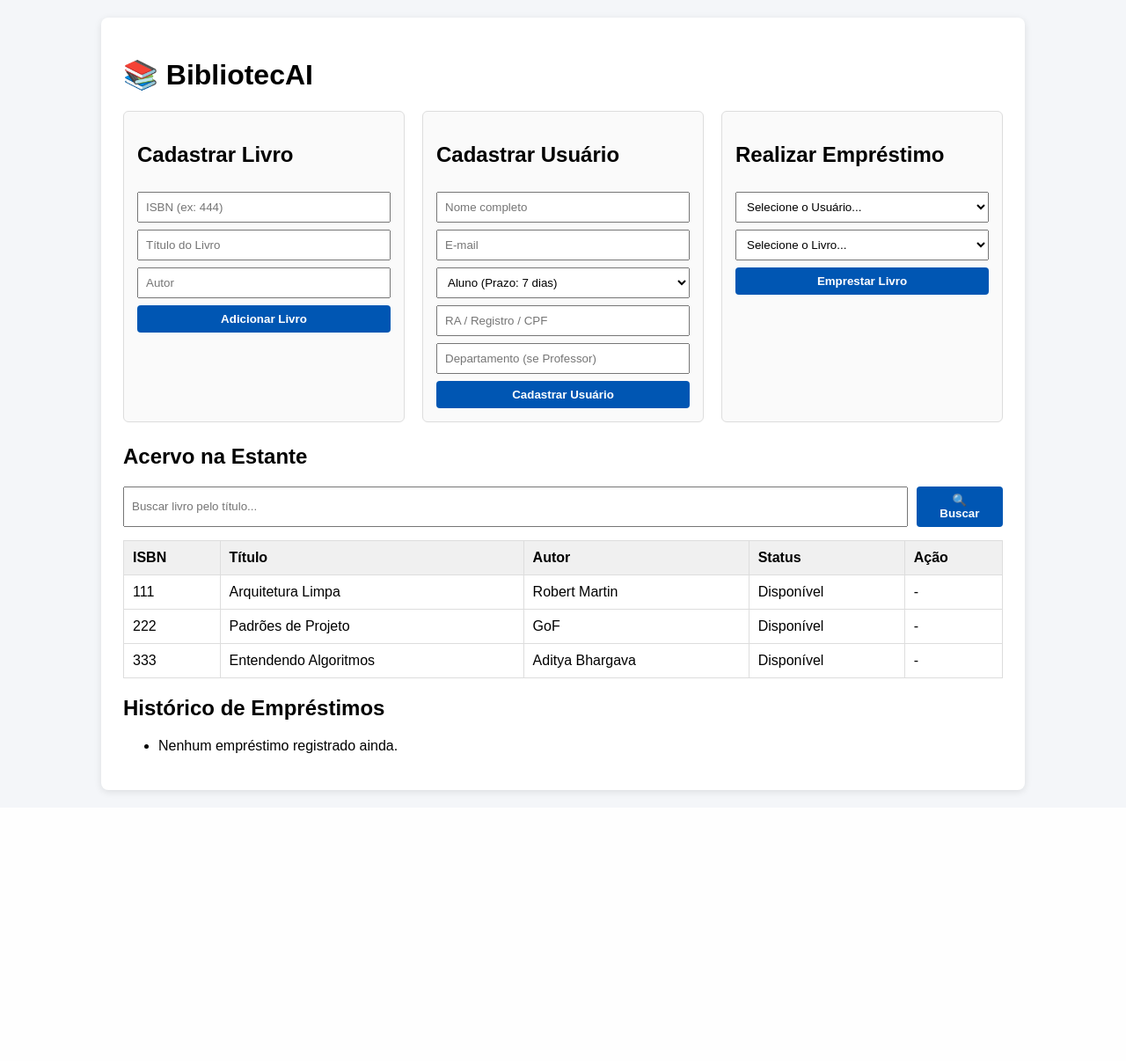
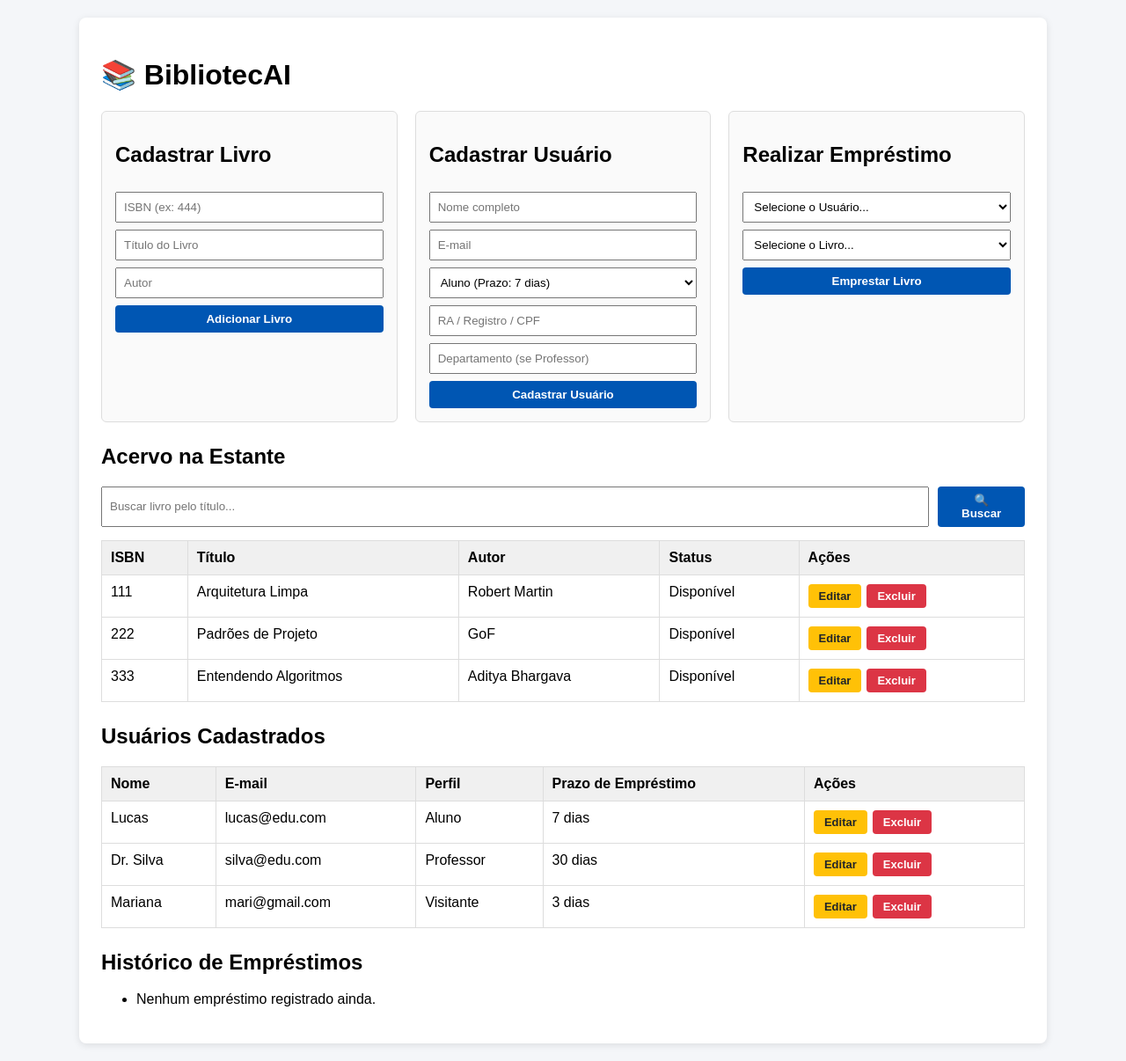
Before and after one commit to lvgoncalves1/POO_UNISANTOS, a Flask app: page / in a window 1280 px wide. Shown: the whole page at 88% size. Before the commit the page ends 905 px from the top, so only its background shows below. Run offline with Flask 3, Linux system fonts and the light colour scheme.

Commit message:
feat: adiciona operacoes de update e delete (CRUD completo) para livros e usuarios

```diff
--- a/controllers/biblioteca_controller.py
+++ b/controllers/biblioteca_controller.py
@@ -6,40 +6,6 @@ from services import BibliotecaService
 class BibliotecaController:
     def __init__(self, service: BibliotecaService) -> None:
         self._service: BibliotecaService = service
-
-    def obter_dados_painel(self) -> dict:
-        return {
-            "nome_biblioteca": self._service.nome_biblioteca,
-            "livros": self._service.listar_livros(),
-            "usuarios": self._service.listar_usuarios(),
-            "emprestimos": self._service.listar_emprestimos(),
-        }
-
-    def criar_livro(self, isbn: str, titulo: str, autor: str) -> str:
-        novo_livro = Livro(isbn.strip(), titulo.strip(), autor.strip())
-        self._service.cadastrar_livro(novo_livro)
-        return f"Livro '{titulo}' cadastrado com sucesso!"
-
-    def criar_usuario(self, nome: str, email: str, tipo: str, doc: str, depto: str = "") -> str:
-        novo_id = uuid4()
-        if tipo == "aluno":
-            usuario = Aluno(novo_id, nome, email, doc)
-        elif tipo == "professor":
-            usuario = Professor(novo_id, nome, email, doc, depto or "Geral")
-        else:
-            usuario = Visitante(novo_id, nome, email, doc)
-        self._service.cadastrar_usuario(usuario)
-        return f"Usuário '{nome}' ({tipo.capitalize()}) cadastrado!"
-
-    def emprestar(self, nome_usuario: str, isbn: str) -> str:
-        emp = self._service.realizar_emprestimo(nome_usuario, isbn)
-        if emp is None:
-            return "Erro: Este livro já está emprestado no momento."
-        return f"Empréstimo realizado! Devolução prevista: {emp.data_prevista.strftime('%d/%m/%Y')}"
-
-    def devolver(self, isbn: str) -> str:
-        self._service.devolver_livro(isbn)
-        return "Livro devolvido com sucesso!"
 
     def obter_dados_painel(self, busca: str = "") -> dict:
         livros = (
@@ -55,3 +21,45 @@ class BibliotecaController:
             "emprestimos": self._service.listar_emprestimos(),
             "termo_busca": busca,
         }
+
+    def criar_livro(self, isbn: str, titulo: str, autor: str) -> str:
+        novo_livro = Livro(isbn.strip(), titulo.strip(), autor.strip())
+        self._service.cadastrar_livro(novo_livro)
+        return f"Livro '{titulo}' cadastrado com sucesso!"
+
+    def editar_livro(self, isbn: str, titulo: str, autor: str) -> str:
+        self._service.atualizar_livro(isbn, titulo, autor)
+        return f"Livro (ISBN: {isbn}) atualizado com sucesso!"
+
+    def excluir_livro(self, isbn: str) -> str:
+        self._service.remover_livro(isbn)
+        return f"Livro (ISBN: {isbn}) excluído com sucesso!"
+
+    def criar_usuario(self, nome: str, email: str, tipo: str, doc: str, depto: str = "") -> str:
+        novo_id = uuid4()
+        if tipo == "aluno":
+            usuario = Aluno(novo_id, nome, email, doc)
+        elif tipo == "professor":
+            usuario = Professor(novo_id, nome, email, doc, depto or "Geral")
+        else:
+            usuario = Visitante(novo_id, nome, email, doc)
+        self._service.cadastrar_usuario(usuario)
+        return f"Usuário '{nome}' ({tipo.capitalize()}) cadastrado!"
+
+    def editar_usuario(self, usuario_id: str, nome: str, email: str) -> str:
+        self._service.atualizar_usuario(usuario_id, nome, email)
+        return f"Dados do usuário '{nome}' atualizados com sucesso!"
+
+    def excluir_usuario(self, usuario_id: str) -> str:
+        self._service.remover_usuario(usuario_id)
+        return "Usuário excluído com sucesso!"
+
+    def emprestar(self, nome_usuario: str, isbn: str) -> str:
+        emp = self._service.realizar_emprestimo(nome_usuario, isbn)
+        if emp is None:
+            return "Erro: Este livro já está emprestado no momento."
+        return f"Empréstimo realizado! Devolução prevista: {emp.data_prevista.strftime('%d/%m/%Y')}"
+
+    def devolver(self, isbn: str) -> str:
+        self._service.devolver_livro(isbn)
+        return "Livro devolvido com sucesso!"
--- a/routes/biblioteca_routes.py
+++ b/routes/biblioteca_routes.py
@@ -21,6 +21,28 @@ def criar_rotas(controller: BibliotecaController) -> Blueprint:
         flash(msg)
         return redirect(url_for("biblioteca.index"))
 
+    @bp.route("/livros/editar/<isbn>", methods=["POST"])
+    def editar_livro(isbn: str):
+        try:
+            msg = controller.editar_livro(
+                isbn,
+                request.form["titulo"],
+                request.form["autor"],
+            )
+            flash(msg)
+        except ValueError as e:
+            flash(f"Erro: {e}")
+        return redirect(url_for("biblioteca.index"))
+
+    @bp.route("/livros/excluir/<isbn>", methods=["POST"])
+    def excluir_livro(isbn: str):
+        try:
+            msg = controller.excluir_livro(isbn)
+            flash(msg)
+        except ValueError as e:
+            flash(f"Erro: {e}")
+        return redirect(url_for("biblioteca.index"))
+
     @bp.route("/usuarios", methods=["POST"])
     def cadastrar_usuario():
         msg = controller.criar_usuario(
@@ -31,6 +53,28 @@ def criar_rotas(controller: BibliotecaController) -> Blueprint:
             request.form.get("departamento", ""),
         )
         flash(msg)
+        return redirect(url_for("biblioteca.index"))
+
+    @bp.route("/usuarios/editar/<usuario_id>", methods=["POST"])
+    def editar_usuario(usuario_id: str):
+        try:
+            msg = controller.editar_usuario(
+                usuario_id,
+                request.form["nome"],
+                request.form["email"],
+            )
+            flash(msg)
+        except ValueError as e:
+            flash(f"Erro: {e}")
+        return redirect(url_for("biblioteca.index"))
+
+    @bp.route("/usuarios/excluir/<usuario_id>", methods=["POST"])
+    def excluir_usuario(usuario_id: str):
+        try:
+            msg = controller.excluir_usuario(usuario_id)
+            flash(msg)
+        except ValueError as e:
+            flash(f"Erro: {e}")
         return redirect(url_for("biblioteca.index"))
 
     @bp.route("/emprestar", methods=["POST"])
--- a/static/style.css
+++ b/static/style.css
@@ -1,33 +1,31 @@
-body
-{ font-family: Arial, sans-serif; background: #f4f6f9; margin: 0; padding: 20px; }
+body { font-family: Arial, sans-serif; background: #f4f6f9; margin: 0; padding: 20px; }
+.container { max-width: 1050px; margin: auto; background: #fff; padding: 25px; border-radius: 8px; box-shadow: 0 2px 8px rgba(0,0,0,0.1); }
+.grid { display: grid; grid-template-columns: repeat(auto-fit, minmax(280px, 1fr)); gap: 20px; margin-bottom: 25px; }
+.card { background: #fafafa; padding: 15px; border: 1px solid #ddd; border-radius: 6px; }
+input, select, button { width: 100%; padding: 8px; margin-top: 8px; box-sizing: border-box; }
+button { background: #0056b3; color: white; border: none; border-radius: 4px; cursor: pointer; font-weight: bold; }
+button:hover { background: #004494; }
+.alerta { background: #e2f0d9; border-left: 5px solid #28a745; padding: 10px; margin-bottom: 20px; }
+table { width: 100%; border-collapse: collapse; margin-bottom: 25px; }
+th, td { border: 1px solid #ddd; padding: 10px; text-align: left; vertical-align: top; }
+th { background: #f0f0f0; }
 
-.container
-{ max-width: 1000px; margin: auto; background: #fff; padding: 25px; border-radius: 8px; box-shadow: 0 2px 8px rgba(0,0,0,0.1); }
+.barra-busca { display: flex; gap: 10px; margin-bottom: 15px; }
+.barra-busca input { margin-top: 0; }
+.btn-buscar { width: auto; margin-top: 0; padding: 8px 20px; }
+.btn-limpar { padding: 8px 15px; background: #6c757d; color: white; text-decoration: none; border-radius: 4px; display: flex; align-items: center; }
 
-.grid
-{ display: grid; grid-template-columns: repeat(auto-fit, minmax(280px, 1fr)); gap: 20px; margin-bottom: 25px; }
+.acoes-grupo { display: flex; gap: 6px; align-items: flex-start; flex-wrap: wrap; }
+.acoes-grupo form { margin: 0; }
+.btn-acao { width: auto; margin: 0; padding: 6px 12px; font-size: 13px; border-radius: 4px; color: white; cursor: pointer; display: inline-block; }
+.btn-devolver { background: #28a745; }
+.btn-devolver:hover { background: #218838; }
+.btn-editar { background: #ffc107; color: #212529; font-weight: bold; list-style: none; }
+.btn-editar:hover { background: #e0a800; }
+.btn-excluir { background: #dc3545; }
+.btn-excluir:hover { background: #c82333; }
+.btn-salvar { background: #0056b3; margin-top: 6px; width: 100%; }
 
-.card
-{ background: #fafafa; padding: 15px; border: 1px solid #ddd; border-radius: 6px; }
-
-input, select, button
-{ width: 100%; padding: 8px; margin-top: 8px; box-sizing: border-box; }
-
-button
-{ background: #0056b3; color: white; border: none; border-radius: 4px; cursor: pointer; font-weight: bold; }
-
-button:hover
-{ background: #004494; }
-.btn-devolver { background: #28a745; width: auto; padding: 5px 12px; margin: 0; }
-
-.alerta
-{ background: #e2f0d9; border-left: 5px solid #28a745; padding: 10px; margin-bottom: 20px; }
-
-table
-{ width: 100%; border-collapse: collapse; margin-bottom: 20px; }
-
-th, td
-{ border: 1px solid #ddd; padding: 10px; text-align: left; }
-
-th
-{ background: #f0f0f0; }
+.editar-popover summary::-webkit-details-marker { display: none; }
+.form-inline-edit { margin-top: 8px; padding: 10px; background: #f8f9fa; border: 1px solid #ccc; border-radius: 4px; min-width: 200px; }
+.form-inline-edit input { margin-top: 4px; padding: 6px; font-size: 13px; }
--- a/templates/index.html
+++ b/templates/index.html
@@ -56,7 +56,7 @@
                     <select name="isbn" required>
                         <option value="">Selecione o Livro...</option>
                         {% for l in livros_disponiveis %}
-                        <option value="{{ l.isbn }}">{{ l.titulo }} (ISBN: {{ l.isbn }})</option>
+                            <option value="{{ l.isbn }}">{{ l.titulo }} (ISBN: {{ l.isbn }})</option>
                         {% endfor %}
                     </select>
                     <button type="submit">Emprestar Livro</button>
@@ -65,20 +65,21 @@
         </div>
 
         <h2>Acervo na Estante</h2>
-        <form action="{{ url_for('biblioteca.index') }}" method="GET" style="display: flex; gap: 10px; margin-bottom: 15px;">
-            <input type="text" name="q" placeholder="Buscar livro pelo título..." value="{{ termo_busca }}" style="margin-top: 0;">
-            <button type="submit" style="width: auto; margin-top: 0; padding: 8px 20px;">🔍 Buscar</button>
+        <form action="{{ url_for('biblioteca.index') }}" method="GET" class="barra-busca">
+            <input type="text" name="q" placeholder="Buscar livro pelo título..." value="{{ termo_busca }}">
+            <button type="submit" class="btn-buscar">🔍 Buscar</button>
             {% if termo_busca %}
-                <a href="{{ url_for('biblioteca.index') }}" style="padding: 8px 15px; background: #6c757d; color: white; text-decoration: none; border-radius: 4px;">Limpar</a>
+                <a href="{{ url_for('biblioteca.index') }}" class="btn-limpar">Limpar</a>
             {% endif %}
         </form>
+
         <table>
             <tr>
                 <th>ISBN</th>
                 <th>Título</th>
                 <th>Autor</th>
                 <th>Status</th>
-                <th>Ação</th>
+                <th>Ações</th>
             </tr>
             {% for l in livros %}
             <tr>
@@ -87,11 +88,65 @@
                 <td>{{ l.autor }}</td>
                 <td>{{ "Disponível" if l.disponivel else "Emprestado" }}</td>
                 <td>
-                    {% if not l.disponivel %}
-                    <form action="{{ url_for('biblioteca.devolver', isbn=l.isbn) }}" method="POST" style="display:inline;">
-                        <button type="submit" class="btn-devolver">Devolver</button>
-                    </form>
-                    {% else %}-{% endif %}
+                    <div class="acoes-grupo">
+                        {% if not l.disponivel %}
+                        <form action="{{ url_for('biblioteca.devolver', isbn=l.isbn) }}" method="POST">
+                            <button type="submit" class="btn-acao btn-devolver">Devolver</button>
+                        </form>
+                        {% endif %}
+
+                        <details class="editar-popover">
+                            <summary class="btn-acao btn-editar">Editar</summary>
+                            <form action="{{ url_for('biblioteca.editar_livro', isbn=l.isbn) }}" method="POST" class="form-inline-edit">
+                                <input type="text" name="titulo" value="{{ l.titulo }}" placeholder="Novo título" required>
+                                <input type="text" name="autor" value="{{ l.autor }}" placeholder="Novo autor" required>
+                                <button type="submit" class="btn-acao btn-salvar">Salvar</button>
+                            </form>
+                        </details>
+
+                        <form action="{{ url_for('biblioteca.excluir_livro', isbn=l.isbn) }}" method="POST" onsubmit="return confirm('Tem certeza que deseja excluir o livro {{ l.titulo }}?');">
+                            <button type="submit" class="btn-acao btn-excluir">Excluir</button>
+                        </form>
+                    </div>
+                </td>
+            </tr>
+            {% else %}
+            <tr>
+                <td colspan="5" style="text-align: center;">Nenhum livro encontrado.</td>
+            </tr>
+            {% endfor %}
+        </table>
+
+        <h2>Usuários Cadastrados</h2>
+        <table>
+            <tr>
+                <th>Nome</th>
+                <th>E-mail</th>
+                <th>Perfil</th>
+                <th>Prazo de Empréstimo</th>
+                <th>Ações</th>
+            </tr>
+            {% for u in usuarios %}
+            <tr>
+                <td>{{ u.nome }}</td>
+                <td>{{ u.email }}</td>
+                <td>{{ u.__class__.__name__ }}</td>
+                <td>{{ u.obter_prazo_emprestimo() }} dias</td>
+                <td>
+                    <div class="acoes-grupo">
+                        <details class="editar-popover">
+                            <summary class="btn-acao btn-editar">Editar</summary>
+                            <form action="{{ url_for('biblioteca.editar_usuario', usuario_id=u._id) }}" method="POST" class="form-inline-edit">
+                                <input type="text" name="nome" value="{{ u.nome }}" placeholder="Novo nome" required>
+                                <input type="email" name="email" value="{{ u.email }}" placeholder="Novo e-mail" required>
+                                <button type="submit" class="btn-acao btn-salvar">Salvar</button>
+                            </form>
+                        </details>
+
+                        <form action="{{ url_for('biblioteca.excluir_usuario', usuario_id=u._id) }}" method="POST" onsubmit="return confirm('Tem certeza que deseja excluir o usuário {{ u.nome }}?');">
+                            <button type="submit" class="btn-acao btn-excluir">Excluir</button>
+                        </form>
+                    </div>
                 </td>
             </tr>
             {% endfor %}
```
Also changed, not shown: services/biblioteca_service.py (+38 -9 lines).
